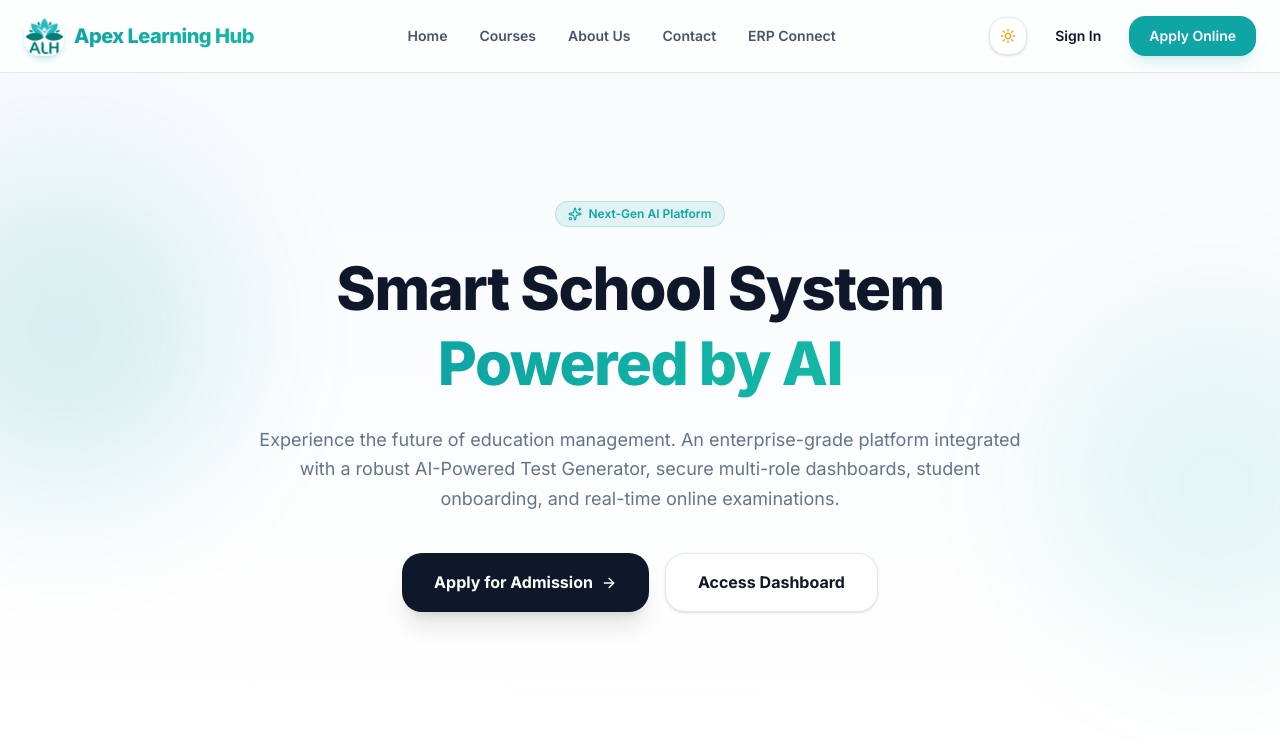
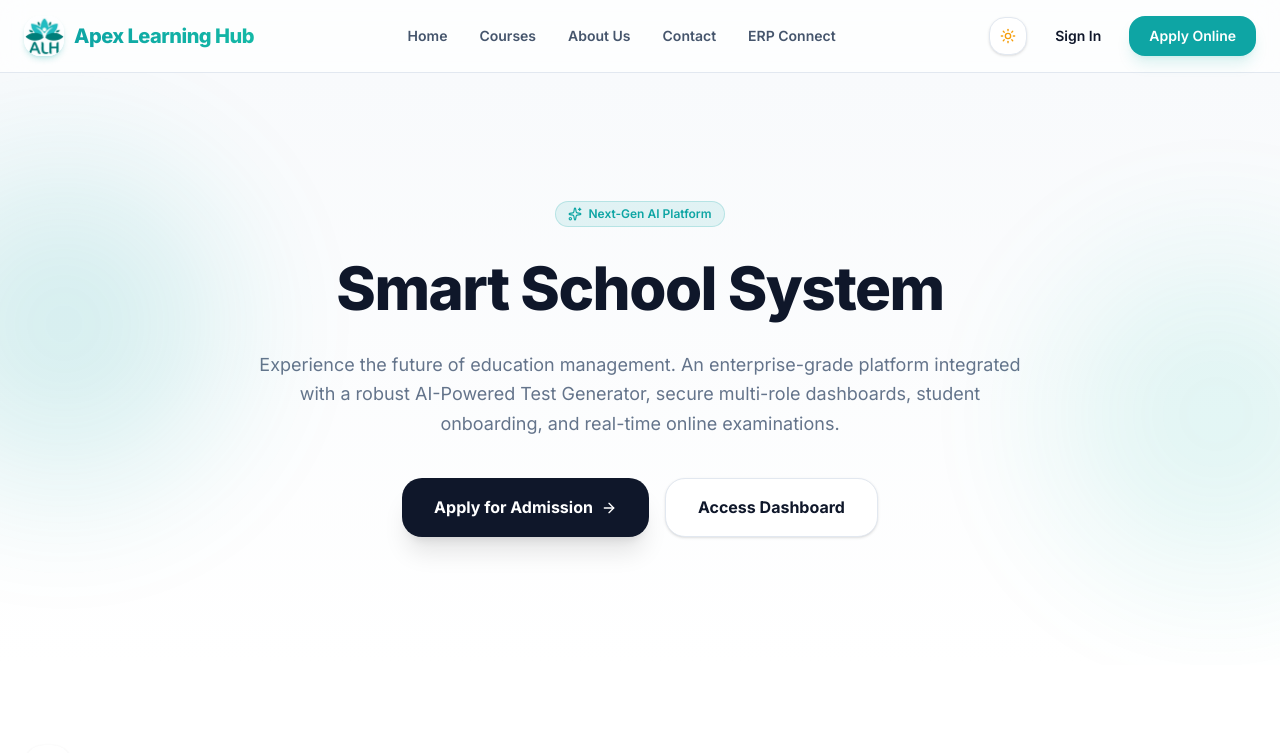
Before and after one commit to apexlearninghub-svg/school-erp-lms, a React (Vite) app in the folder frontend/: page / in a window 1280 px wide. Shown: the top 753 px of the page. Built offline with nearby package versions, Linux system fonts and the light colour scheme.

Commit message:
home page some changes

```diff
--- a/frontend/src/pages/HomePage.tsx
+++ b/frontend/src/pages/HomePage.tsx
@@ -202,7 +202,6 @@ export default function HomePage() {
             >
               Smart School System{' '}
               <span className="bg-gradient-to-r from-[#0EA5A4] to-[#14B8A6] bg-clip-text text-transparent">
-                Powered by AI
               </span>
             </motion.h1>
 
```
